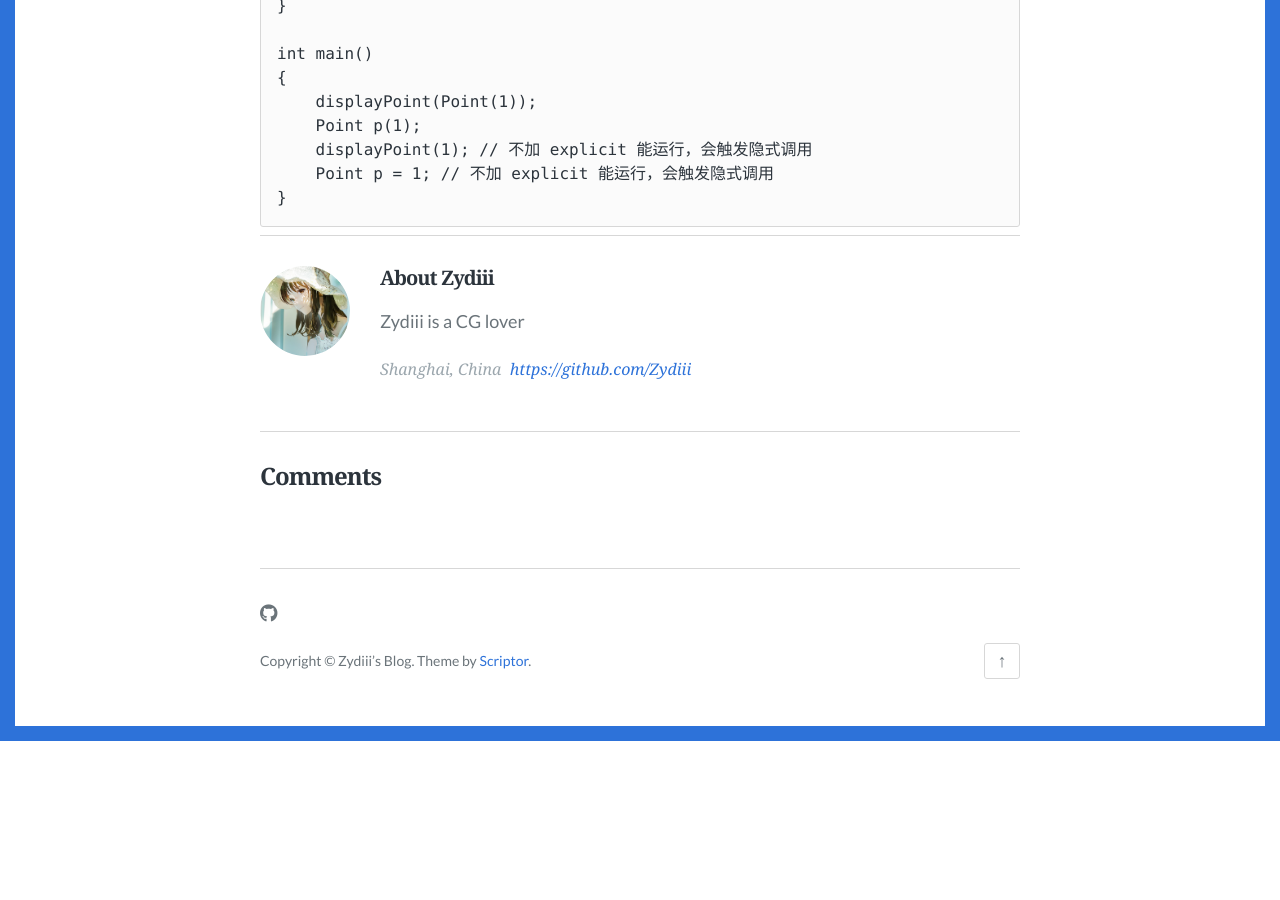
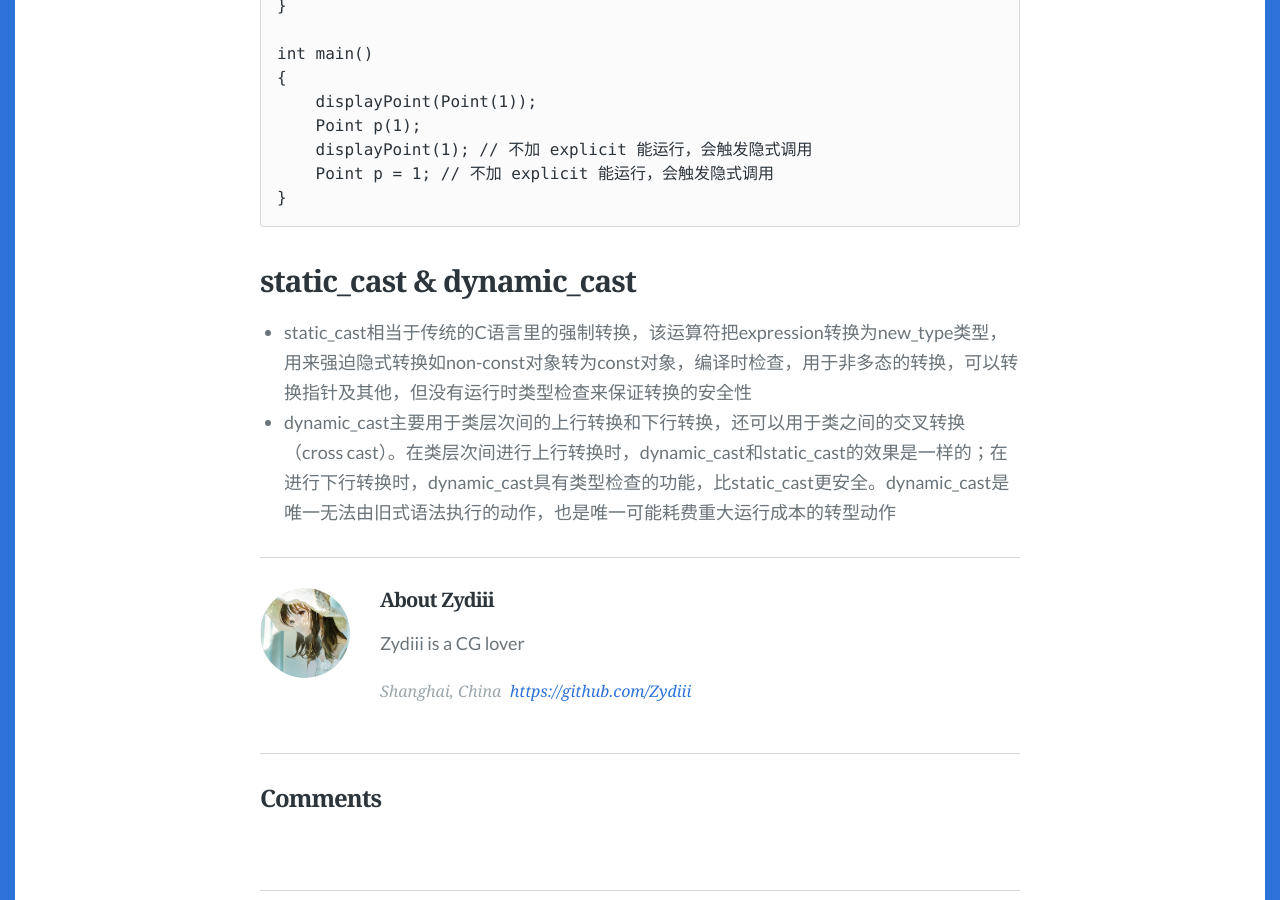
Before and after one commit to Zydiii/Zydiii.github.io, a Jekyll site: the page built from _posts/2022-11-9-c++keyword.md, in a window 1280 px wide and 900 px high, scrolled down 1411 px. Built offline with Jekyll 4.4.1, drawn with Linux system fonts in a browser that asks for light colours; some web fonts are replaced; comment, search, counter and statistics services are not loaded; before the commit the page ends 2152 px from its top, so only the background shows below that.

````diff
--- a/_posts/2022-11-9-c++explicit.md
+++ b/_posts/2022-11-9-c++keyword.md
@@ -35,3 +35,8 @@ int main()
     Point p = 1; // 不加 explicit 能运行，会触发隐式调用
 }
 ```
+
+## static_cast & dynamic_cast
+
+- static_cast相当于传统的C语言里的强制转换，该运算符把expression转换为new_type类型，用来强迫隐式转换如non-const对象转为const对象，编译时检查，用于非多态的转换，可以转换指针及其他，但没有运行时类型检查来保证转换的安全性
+- dynamic_cast主要用于类层次间的上行转换和下行转换，还可以用于类之间的交叉转换（cross cast）。在类层次间进行上行转换时，dynamic_cast和static_cast的效果是一样的；在进行下行转换时，dynamic_cast具有类型检查的功能，比static_cast更安全。dynamic_cast是唯一无法由旧式语法执行的动作，也是唯一可能耗费重大运行成本的转型动作
````
Also changed, not shown: _posts/2022-11-7-sand.md (+11 -1 lines), 2 other files.
